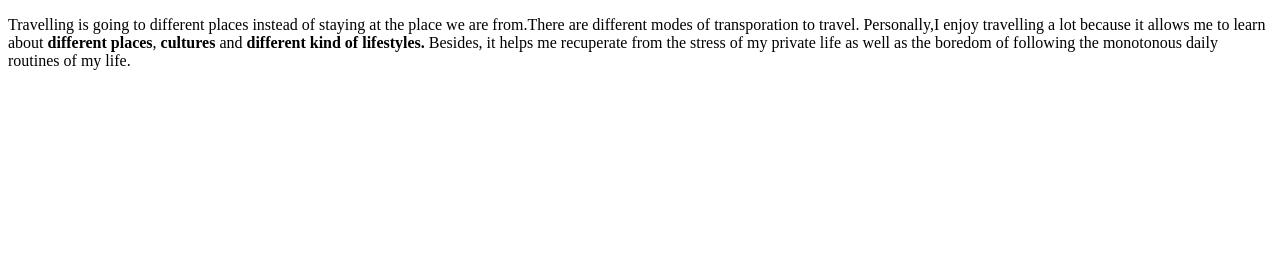
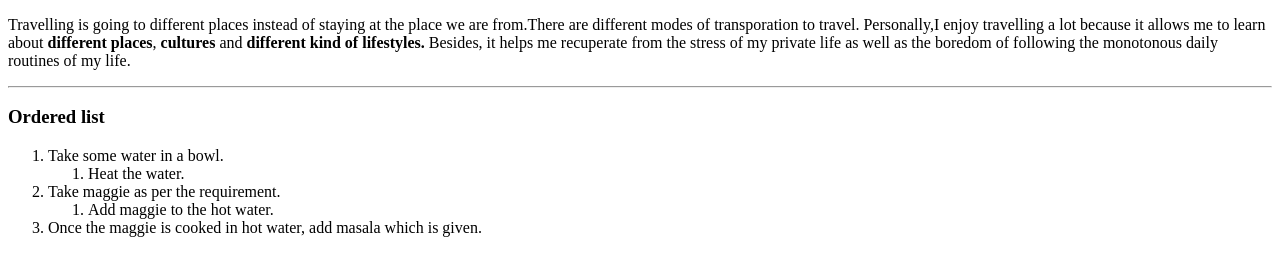
Before and after one commit to 44-563-Web-Apps-S21/webapps-s21-assignment-3-HemaSreeRathnamMachha, a plain HTML site: page index.html in a window 1280 px wide. Shown: the part 105-380 px from the top of the page. Drawn offline with Linux system fonts and the light colour scheme.

Commit message:
orderedlistadded

```diff
--- a/index.html
+++ b/index.html
@@ -17,5 +17,18 @@
             Personally,I enjoy travelling a lot because it allows me to learn about <b>different places</b>, <b>cultures</b> and <b>different kind of lifestyles.</b>
             Besides, it helps me recuperate from the stress of my private life as well as the boredom of following the monotonous daily routines of my life.
         </p>
+        <hr>
+        <h3>Ordered list</h3>
+        <ol type="1">
+            <li>Take some water in a bowl.</li>
+                <ol type="1">
+                    <li>Heat the water.</li>
+                </ol>
+            <li>Take maggie as per the requirement.</li>
+                <ol type="1">
+                    <li>Add maggie to the hot water.</li>
+                </ol>
+            <li>Once the maggie is cooked in hot water, add masala which is given.</li>
+          </ol>
     </body>
 </html>
```
